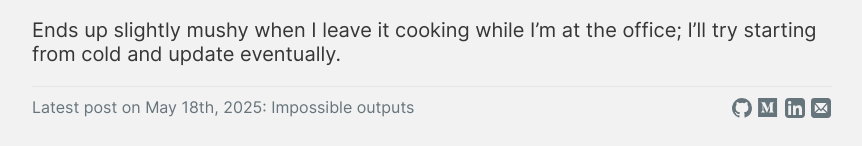
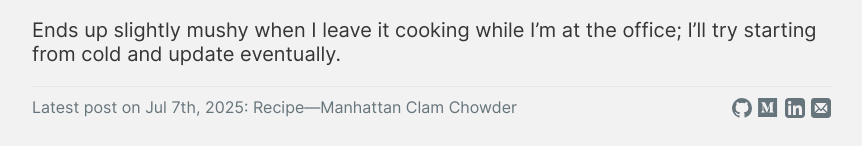
Before and after one commit to ebanisadr/ebanisadr.github.io, a Jekyll site: the page built from _cookbook/manhattan-clam-chowder.md, in a window 1280 px wide. Shown: the part 1862-2008 px from the top of the page, without its empty margins (208-1070 px from the left). Built offline with Jekyll 4.4.1, drawn with Linux system fonts in a browser that asks for light colours.

```diff
--- a/_cookbook/index.html
+++ b/_cookbook/index.html
@@ -1,6 +1,7 @@
 ---
 layout: blank
 title: Cookbook
+date: 2025-07-07
 ---
 <main class='post-listing'>
   <h1>Cookbook</h1>
--- a/_cookbook/manhattan-clam-chowder.md
+++ b/_cookbook/manhattan-clam-chowder.md
@@ -1,6 +1,7 @@
 ---
+category: Recipe
 title: Manhattan Clam Chowder
-date: July 07, 2025
+date: July 7, 2025
 time: 30 minutes prep, 3-6 hour simmer
 script: |-
   // todo: template rather than page specific
--- a/_includes/footer.html
+++ b/_includes/footer.html
@@ -1,5 +1,5 @@
 <footer>
-  {% assign latest_post = site.blog | last %}
+  {% assign latest_post = site.blog | concat: site.cookbook | sort: "date" | last %}
   <a href='{{ latest_post.url | prepend: site.url }}'>Latest post on {{ latest_post.date | date_to_string: "ordinal", "US" }}: {% if latest_post.category %}{{latest_post.category}}—{% endif %}{{ latest_post.title }}</a>
   <span class='social-icons'>
   {% for item in site.social-links %}
```
